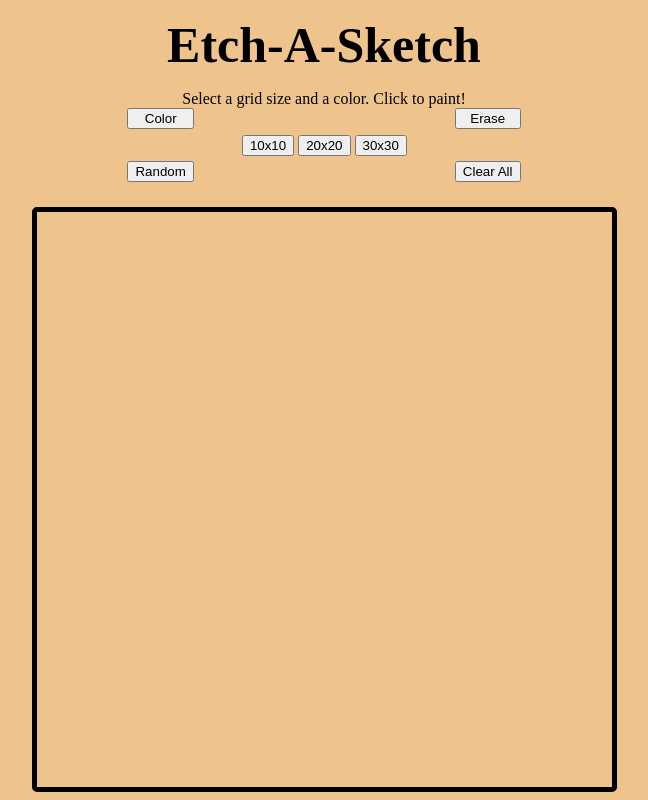
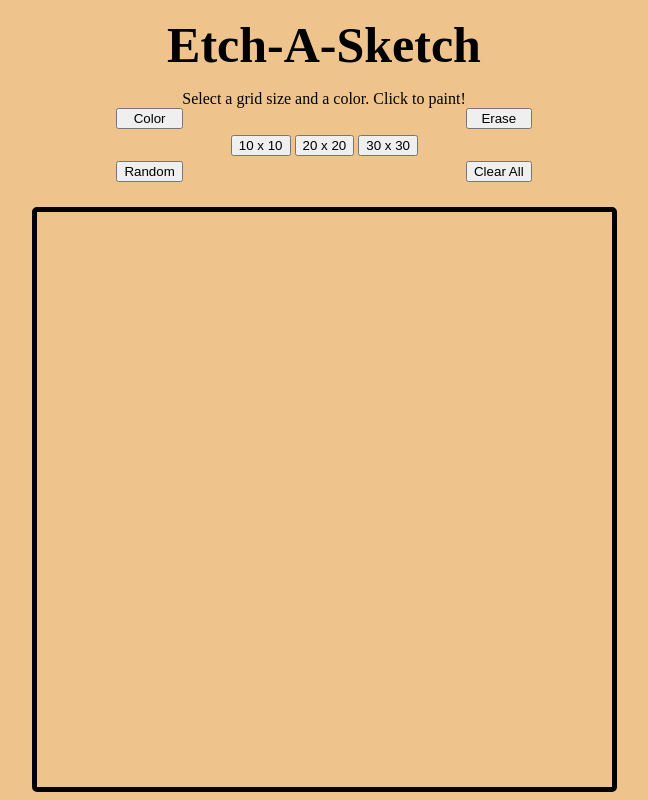
Before and after one commit to Warmflapjacks/OoochAScootch, a plain HTML site: page index.html in a window 1280 px wide. Shown: the whole page, without its empty margins (316-964 px from the left). Drawn offline with Linux system fonts and the light colour scheme.

Commit message:
Add space on button text

```diff
--- a/index.html
+++ b/index.html
@@ -19,9 +19,9 @@
                     <button>Random</button>
                 </div>
                 <div class="middle">
-                    <button>10x10</button>
-                    <button>20x20</button>
-                    <button>30x30</button>
+                    <button>10 x 10</button>
+                    <button>20 x 20</button>
+                    <button>30 x 30</button>
 
                 </div>
                 <div class="right-buttons">
```
